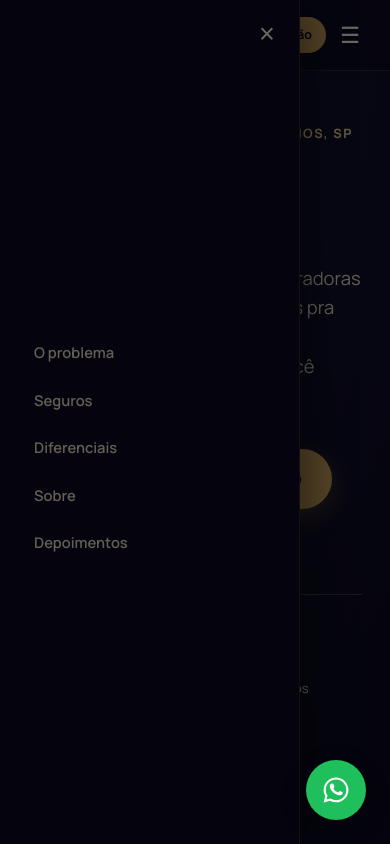
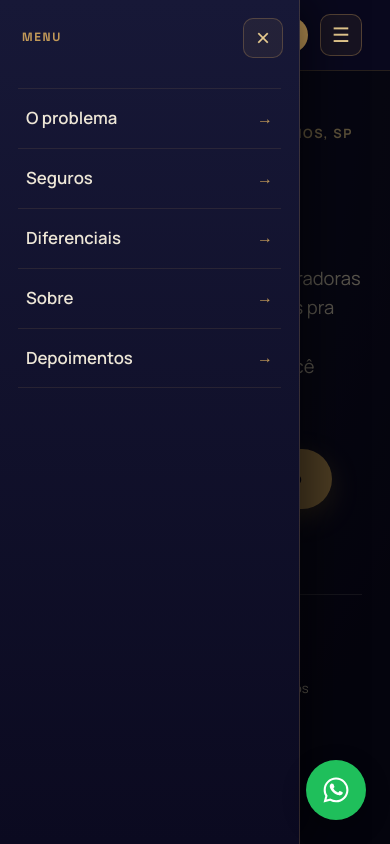
Before and after one commit to dantec0de/Carreira_Seguros, a plain HTML site: page index.html in a window 390 px wide. Both pictures are taken after a click on the button "Abrir menu". Shown: the top 844 px of the page. Drawn offline with Linux system fonts and the light colour scheme.

Commit message:
Corrige menu mobile: links não navegavam e visual quebrado
O overlay ficava acima do menu lateral (navbar com backdrop-filter e
z-index 900 prendia o menu no seu stacking context), interceptando os
toques. Move o blur para ::before, coloca o overlay abaixo da navbar,
remove prévias por hover no mobile, rola até a seção via JS e adiciona
scroll-margin-top. Redesenha o painel lateral.

Co-Authored-By: Claude Opus 5.5 <noreply@anthropic.com>

```diff
--- a/index.html
+++ b/index.html
@@ -60,12 +60,19 @@
   .missing::before{content:"⚠ FALTA: ";color:var(--gold-light);}
 
   /* NAVBAR */
+  /* O blur fica num pseudo-elemento: backdrop-filter direto no .navbar cria um
+     containing block e prende o menu lateral (position:fixed) dentro da navbar. */
   .navbar{
     position:fixed;top:0;left:0;right:0;z-index:900;
-    background:rgba(11,10,32,0.85);
-    backdrop-filter:blur(10px);
     border-bottom:1px solid rgba(194,153,88,0.18);
   }
+  .navbar::before{
+    content:"";position:absolute;inset:0;z-index:-1;
+    background:rgba(11,10,32,0.85);
+    -webkit-backdrop-filter:blur(10px);
+    backdrop-filter:blur(10px);
+  }
+  section[id]{scroll-margin-top:var(--navbar-h);}
   /* .navbar-inner usa a MESMA classe .wrap do hero (max-width:1120px, padding
      lateral 28px) — assim a navbar fica sempre alinhada com o conteúdo da
      página por definição, sem depender de valores duplicados/soltos.
@@ -141,28 +148,40 @@
   }
   .nav-cta:hover{background:var(--gold-light);}
   .nav-toggle{
-    order:4;display:block;background:none;border:none;color:var(--cream);
-    font-size:1.4rem;cursor:pointer;padding:4px 2px;
+    order:4;display:flex;align-items:center;justify-content:center;
+    width:42px;height:42px;flex-shrink:0;
+    background:rgba(194,153,88,0.08);
+    border:1px solid rgba(194,153,88,0.35);border-radius:10px;
+    color:var(--gold-light);
+    font-size:1.25rem;line-height:1;cursor:pointer;padding:0;
     position:relative;z-index:2;
+    transition:background .2s ease;
   }
+  .nav-toggle:active{background:rgba(194,153,88,0.2);}
 
   /* Botão de fechar (X), visível só dentro do menu lateral mobile */
   .nav-close{
     display:none;
-    position:absolute;top:14px;right:14px;
-    background:none;border:none;color:var(--cream);
-    font-size:1.7rem;line-height:1;cursor:pointer;padding:6px 10px;
-    border-radius:8px;transition:background .2s ease;
+    position:absolute;top:18px;right:16px;
+    width:40px;height:40px;
+    background:rgba(194,153,88,0.08);
+    border:1px solid rgba(194,153,88,0.3);border-radius:10px;
+    color:var(--gold-light);
+    font-size:1.5rem;line-height:1;cursor:pointer;padding:0;
+    transition:background .2s ease;
   }
-  .nav-close:hover{background:rgba(194,153,88,0.12);}
+  .nav-close:hover,.nav-close:active{background:rgba(194,153,88,0.2);}
+  .nav-menu-title{display:none;}
 
-  /* Overlay escurecido atrás do menu lateral */
+  /* Overlay escurecido atrás do menu lateral.
+     Fica ABAIXO da navbar (z 900) — o menu lateral vive dentro dela (z 1000),
+     então o overlay nunca cobre o menu nem intercepta os toques nos links. */
   .nav-overlay{
     position:fixed;inset:0;
-    background:rgba(0,0,0,0.55);
+    background:rgba(0,0,0,0.6);
     opacity:0;visibility:hidden;
     transition:opacity .3s ease, visibility 0s linear .3s;
-    z-index:950;
+    z-index:899;
   }
   .nav-overlay.active{
     opacity:1;visibility:visible;
@@ -176,35 +195,46 @@
      - sobrepõe o conteúdo (não empurra o layout) */
   .nav-links{
     order:2;
-    position:fixed;top:0;left:0;bottom:0;
-    width:300px;max-width:82vw;height:100vh;
-    padding:calc(var(--navbar-h) + 8px) 22px 32px;
+    position:fixed;top:0;left:0;
+    width:300px;max-width:84vw;height:100vh;height:100dvh;
+    padding:88px 18px 32px;
     overflow-y:auto;
     -webkit-overflow-scrolling:touch;
-    background:var(--ink);
-    display:flex;flex-direction:column;align-items:flex-start;
+    background:linear-gradient(180deg, var(--petrol) 0%, var(--ink) 100%);
+    display:flex;flex-direction:column;align-items:stretch;justify-content:flex-start;
     text-align:left;
-    gap:4px;
-    border-right:1px solid rgba(194,153,88,0.18);
-    box-shadow:12px 0 40px rgba(0,0,0,0.45);
+    gap:0;
+    border-right:1px solid rgba(194,153,88,0.22);
+    box-shadow:12px 0 40px rgba(0,0,0,0.5);
     transform:translateX(-100%);
-    transition:transform .3s ease;
+    visibility:hidden;
+    transition:transform .3s ease, visibility 0s linear .3s;
     z-index:1000;
   }
-  .nav-links.open{transform:translateX(0);}
-  .nav-close{display:block;}
+  .nav-links.open{transform:translateX(0);visibility:visible;transition:transform .3s ease;}
+  .nav-close{display:flex;align-items:center;justify-content:center;}
+  .nav-menu-title{
+    display:block;position:absolute;top:28px;left:22px;
+    font-family:'Space Grotesk',sans-serif;font-size:0.75rem;font-weight:700;
+    letter-spacing:.14em;text-transform:uppercase;color:var(--gold);
+  }
   .nav-item{
     width:100%;
-    display:flex;flex-direction:column;align-items:flex-start;
+    display:block;
+    border-bottom:1px solid rgba(194,153,88,0.12);
   }
-  .nav-trigger{width:100%;justify-content:flex-start;text-align:left;}
-  .nav-dropdown{
-    position:static;transform:none;width:100%;opacity:1;pointer-events:auto;
-    max-height:0;padding:0 12px;overflow:hidden;box-shadow:none;border:none;
-    transition:max-height .25s ease, padding .25s ease;
+  .nav-item:first-of-type{border-top:1px solid rgba(194,153,88,0.12);}
+  .nav-trigger{
+    width:100%;justify-content:space-between;text-align:left;
+    padding:16px 8px;border-radius:0;
+    color:var(--cream);font-size:1.05rem;font-weight:600;
   }
-  /* Hover mostra a mesma prévia/tooltip que existe na navbar do desktop */
-  .nav-item:hover .nav-dropdown{max-height:400px;padding:14px 12px 18px;}
+  .nav-trigger::after{content:"→";color:var(--gold);font-size:1rem;transition:transform .2s ease;}
+  .nav-trigger:active{background:rgba(194,153,88,0.1);color:var(--gold-light);}
+  .nav-item:hover .nav-trigger{background:none;color:var(--cream);}
+  /* No mobile as prévias somem: :hover em tela de toque faz o 1º toque só
+     abrir a prévia e não navegar. */
+  .nav-dropdown{display:none;}
 
   @media (max-width:480px){
     .nav-cta{padding:8px 14px;font-size:0.78rem;}
@@ -225,9 +255,18 @@
       z-index:auto;
       transition:none;
     }
-    .nav-item{width:auto;display:block;}
-    .nav-trigger{justify-content:center;width:auto;flex:none;}
+    .nav-links{visibility:visible;}
+    .nav-menu-title{display:none;}
+    .nav-item, .nav-item:first-of-type{width:auto;display:block;border:none;}
+    .nav-trigger{
+      justify-content:center;width:auto;flex:none;
+      padding:10px 12px;border-radius:8px;
+      color:var(--cream-dim);font-size:0.92rem;
+    }
+    .nav-trigger::after{content:none;}
+    .nav-item:hover .nav-trigger, .nav-item.open .nav-trigger{color:var(--gold-light);background:rgba(194,153,88,0.08);}
     .nav-dropdown{
+      display:block;
       position:absolute;top:calc(100% + 10px);left:50%;transform:translateX(-50%) translateY(-6px);
       width:270px;opacity:0;pointer-events:none;max-height:none;padding:18px 20px;
       box-shadow:0 20px 40px rgba(0,0,0,0.45);border:1px solid rgba(194,153,88,0.25);
@@ -455,6 +494,7 @@
       </a>
     </div>
     <div class="nav-links" id="navLinks">
+      <span class="nav-menu-title">Menu</span>
       <button type="button" class="nav-close" id="navClose" aria-label="Fechar menu">&times;</button>
       <div class="nav-item">
         <a href="#problema" class="nav-trigger">O problema</a>
@@ -824,9 +864,18 @@
   // Cada tópico do menu lateral usa a MESMA lógica da navbar:
   // hover mostra a prévia (CSS :hover no .nav-dropdown), clique navega
   // suavemente até a seção (scroll-behavior:smooth global) e fecha o menu.
-  document.querySelectorAll('.nav-trigger').forEach(link=>{
-    link.addEventListener('click', ()=>{
-      if (window.innerWidth <= 900) closeMenu();
+  // No mobile: fecha o menu e rola até a seção de forma explícita
+  // (o body estava com overflow:hidden enquanto o menu estava aberto).
+  document.querySelectorAll('.nav-links a[href^="#"], .nav-logo-link').forEach(link=>{
+    link.addEventListener('click', (e)=>{
+      const target = document.querySelector(link.getAttribute('href'));
+      if (!target) return;
+      e.preventDefault();
+      closeMenu();
+      requestAnimationFrame(()=>{
+        target.scrollIntoView({behavior:'smooth', block:'start'});
+        history.replaceState(null, '', link.getAttribute('href'));
+      });
     });
   });
 
```
